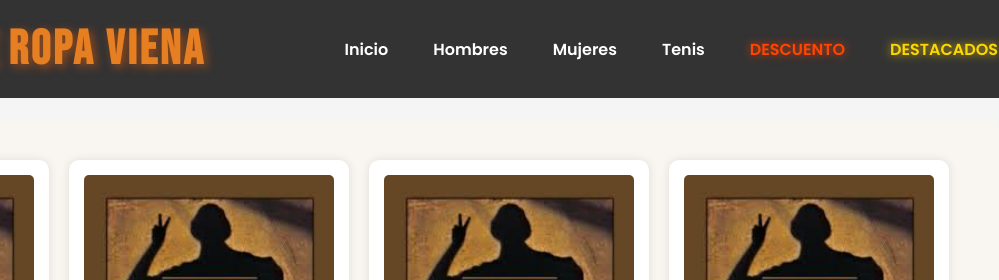
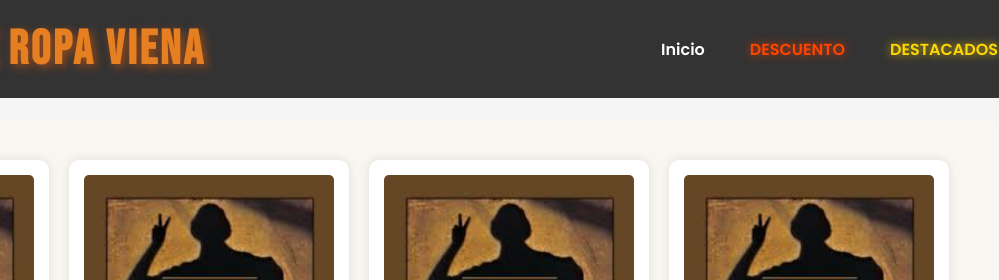
Before and after one commit to edwinteko/VIENA, a plain HTML site: page index.html in a window 1280 px wide. Shown: the top 280 px of the page, 281-1280 px from the left. Drawn offline with Linux system fonts and the light colour scheme.

Commit message:
index.html

```diff
--- a/index.html
+++ b/index.html
@@ -25,9 +25,6 @@
         <nav>
             <ul>
                 <li><a href="#">Inicio</a></li>
-                <li><a href="#">Hombres</a></li>
-                <li><a href="#">Mujeres</a></li>
-                <li><a href="#">Tenis</a></li>
                 <li><a href="#" class="descuento-nav">Descuento</a></li>
                 <li><a href="#" class="destacado-nav">Destacados</a></li>
             </ul>
```
